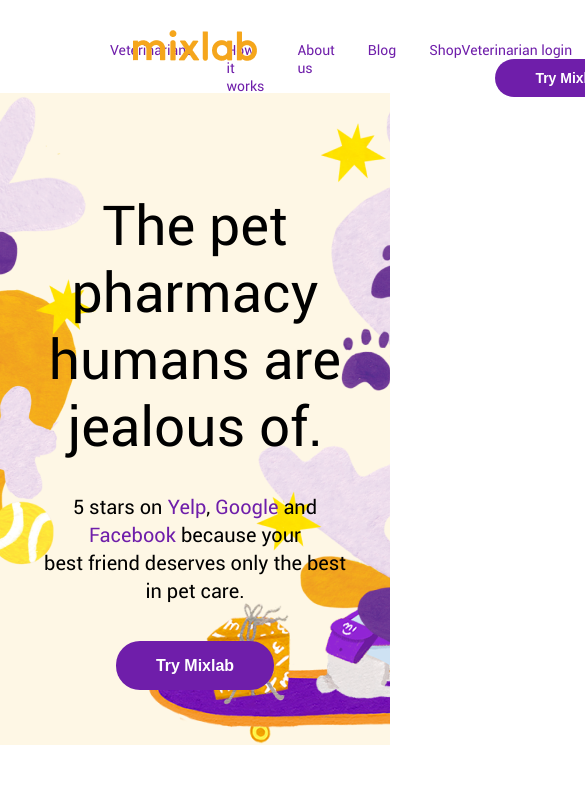
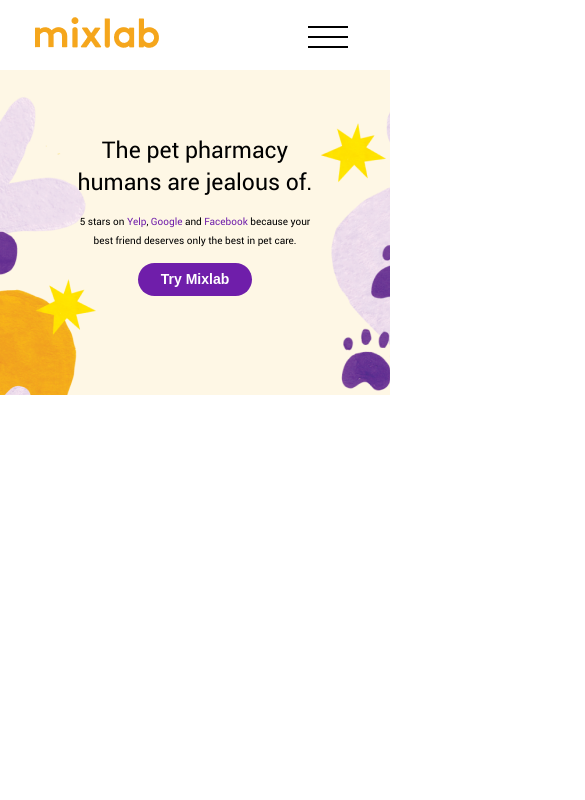
Before and after one commit to dubnyaka/Mixlab, a plain HTML site: page index.html in a window 390 px wide. Shown: the top 800 px of the page, 585 px wide, since content can reach past the window. Drawn offline with nearby package versions, Linux system fonts and the light colour scheme.

Commit message:
made an adaptation of the header

```diff
--- a/css/style.css
+++ b/css/style.css
@@ -47,11 +47,11 @@
     border-radius: 24px;
 }
 
-.mb-4{
+.mb-4 {
     margin-bottom: 1rem;
 }
 
-.mt-4{
+.mt-4 {
     margin-top: 1rem;
 }
 
@@ -78,8 +78,11 @@
 }
 
 .header__container {
-    padding-left: 110px;
-    padding-right: 110px;
+    padding-left: 40px;
+    padding-right: 40px;
+    max-width: 1220px;
+    margin-left: auto;
+    margin-right: auto;
     display: flex;
     justify-content: space-between;
 }
@@ -91,6 +94,42 @@
     z-index: 10;
     left: calc(50% - 62px);
     top: 30px;
+}
+
+.menu-btn {
+    display: none;
+    width: 40px;
+    padding: 0;
+    position: relative;
+    z-index: 20;
+    height: 30px;
+    background-color: transparent;
+    align-self: center;
+    margin-left: 24px;
+}
+
+.menu-btn span {
+    display: block;
+    height: 2px;
+    background-color: black;
+    position: relative;
+}
+
+.menu-btn span::before, .menu-btn span::after {
+    content: '';
+    width: 40px;
+    height: 2px;
+    background-color: black;
+    position: absolute;
+    left: 0;
+}
+
+.menu-btn span::before {
+    top: -10px;
+}
+
+.menu-btn span::after {
+    top: 10px;
 }
 
 .menu-left__list {
@@ -110,7 +149,7 @@
 }
 
 .menu-left__item+.menu-left__item {
-    padding-left: 33px;
+    padding-left: 2rem;
 }
 
 .menu-right {
@@ -124,7 +163,6 @@
     width: 150px;
     margin: 0;
     margin-left: 33px;
-    margin-right: 40px;
 }
 
 .menu-right__login-link {
@@ -405,7 +443,7 @@
     justify-content: center;
 }
 
-.article-carousel{
+.article-carousel {
     display: flex;
     justify-content: center;
 }
@@ -502,46 +540,172 @@
     text-transform: uppercase;
 }
 
-.footer__link{
+.footer__link {
     margin-bottom: 0.25rem;
 }
 
-.footer__link a{
+.footer__link a {
     font-size: 14px;
     line-height: 18px;
     color: #fff;
 }
 
-.social-images{
+.social-images {
     display: flex;
     flex-direction: column;
 }
 
-.social-images{
+.social-images {
     margin-top: 1rem;
 }
 
-.social-images__block{
+.social-images__block {
     display: flex;
 }
 
-.social-images__block + .social-images__block{
+.social-images__block+.social-images__block {
     margin-top: 1rem;
 }
 
-.social-images__img + .social-images__img{
+.social-images__img+.social-images__img {
     margin-left: 24px;
 }
 
-.footer-copyrite{
+.footer-copyrite {
     display: flex;
-
 }
 
-.footer-copyrite__item{
+.footer-copyrite__item {
     margin-right: 18px;
 }
 
-.footer-copyrite__item, .footer-copyrite__item a{
+.footer-copyrite__item, .footer-copyrite__item a {
     color: #fff;
 }
+
+.unactive {
+    display: none;
+}
+
+@media (max-width: 1220px) {
+    .menu-left__item+.menu-left__item {
+        padding-left: 1.5rem;
+    }
+}
+
+@media (max-width: 1080px) {
+    .header__logo {
+        left: 35px;
+    }
+    .menu-btn {
+        display: inline-block;
+    }
+    .menu-left {
+        position: absolute;
+        width: 100%;
+        height: 500px;
+        left: 0;
+        top: 0;
+        background-color: #fff;
+        z-index: 20;
+        transform: translateY(-150%);
+    }
+    .menu-left__list {
+        flex-direction: column;
+        align-items: center;
+        height: 100%;
+        margin: 0;
+        justify-content: space-around;
+    }
+    .menu-left.active {
+        transform: translateY(0);
+    }
+    .header__container {
+        justify-content: flex-end;
+    }
+    .menu-left__item, .menu-left__item+.menu-left__item {
+        padding: 0;
+    }
+    .menu-left__list .menu-right__try-btn {
+        margin: 0;
+    }
+}
+
+@media (max-width: 780px) {
+    .header {
+        background: url(../images/header__left-decorator.png) 0 93px no-repeat, url(../images/header__right-decorator.png) 100% 93px no-repeat, url(../images/header__middle-decorator.png) 50% 100% no-repeat, #FEF7E5;
+        min-height: 610px;
+    }
+    .header__title {
+        font-size: 42px;
+        line-height: 51px;
+        margin-bottom: 11px;
+    }
+    .header__text {
+        font-size: 15px;
+        line-height: 24px;
+        margin-bottom: 9px;
+    }
+    button.medium-btn {
+        font-weight: bold;
+        font-size: 14px;
+        line-height: 19px;
+        padding: 7px 23px;
+        border-radius: 24px;
+    }
+}
+
+@media (max-width: 590px) {
+    .header {
+        background: url(../images/header__left-decorator.png) 0 93px no-repeat, url(../images/header__right-decorator.png) 100% 93px no-repeat, #FEF7E5;
+        min-height: 500px;
+    }
+    .menu-right .menu-right__login-link {
+        display: none;
+    }
+    .header__title {
+        font-size: 34px;
+        line-height: 37px;
+        margin-bottom: 20px;
+    }
+    .header__text {
+        font-size: 14px;
+        line-height: 24px;
+        margin-bottom: 9px;
+    }
+}
+
+@media (max-width: 440px) {
+    .menu-right .menu-right__try-btn {
+        display: none;
+    }
+    .header {
+        min-height: 395px;
+    }
+    .header__title {
+        font-size: 23px;
+        line-height: 32px;
+        margin-bottom: 13px;
+    }
+    .header__text {
+        font-size: 10px;
+        line-height: 19px;
+        margin-bottom: 9px;
+    }
+    .header__top {
+        margin-bottom: 65px;
+    }
+
+    .menu-right {
+        margin-top: 18px;
+    }
+
+    .header__top{
+        height: 70px;
+    }
+
+    .header__logo{
+        top: 17px;
+    }
+
+}
--- a/index.html
+++ b/index.html
@@ -26,11 +26,16 @@
             <li class="menu-left__item"><a href="#" class="menu-left__link">About us</a> </li>
             <li class="menu-left__item"><a href="#" class="menu-left__link">Blog</a> </li>
             <li class="menu-left__item"><a href="#" class="menu-left__link">Shop</a> </li>
+            <a href="#" class="menu-right__login-link unactive">Veterinarian login</a>
+            <button class="menu-right__try-btn unactive">Try Mixlab</button>
           </ul>
         </nav>
         <div class="menu-right">
           <a href="#" class="menu-right__login-link">Veterinarian login</a>
           <button class="menu-right__try-btn">Try Mixlab</button>
+          <button class="menu-btn">
+            <span></span>
+          </button>
         </div>
       </div>
     </div>
@@ -50,7 +55,7 @@
       </div>
     </div>
   </header>
-
+  <!--
   <main class="main">
     <section class="about">
 
@@ -361,7 +366,7 @@
 
     </footer>
 
-  </main>
+  </main> -->
 
 
   <script src="https://ajax.googleapis.com/ajax/libs/jquery/3.4.1/jquery.min.js"></script>
--- a/js/main.js
+++ b/js/main.js
@@ -11,5 +11,11 @@
           });
     });
 
+    $(".menu-btn").click(function(event){
+        $(".menu-left").toggleClass("active");
+        $(".menu-btn").toggleClass("active");
+        $(".menu-right__login-link").toggleClass("unactive");
+        $(".menu-right__try-btn").toggleClass("unactive");
+      });
 
 });
```
